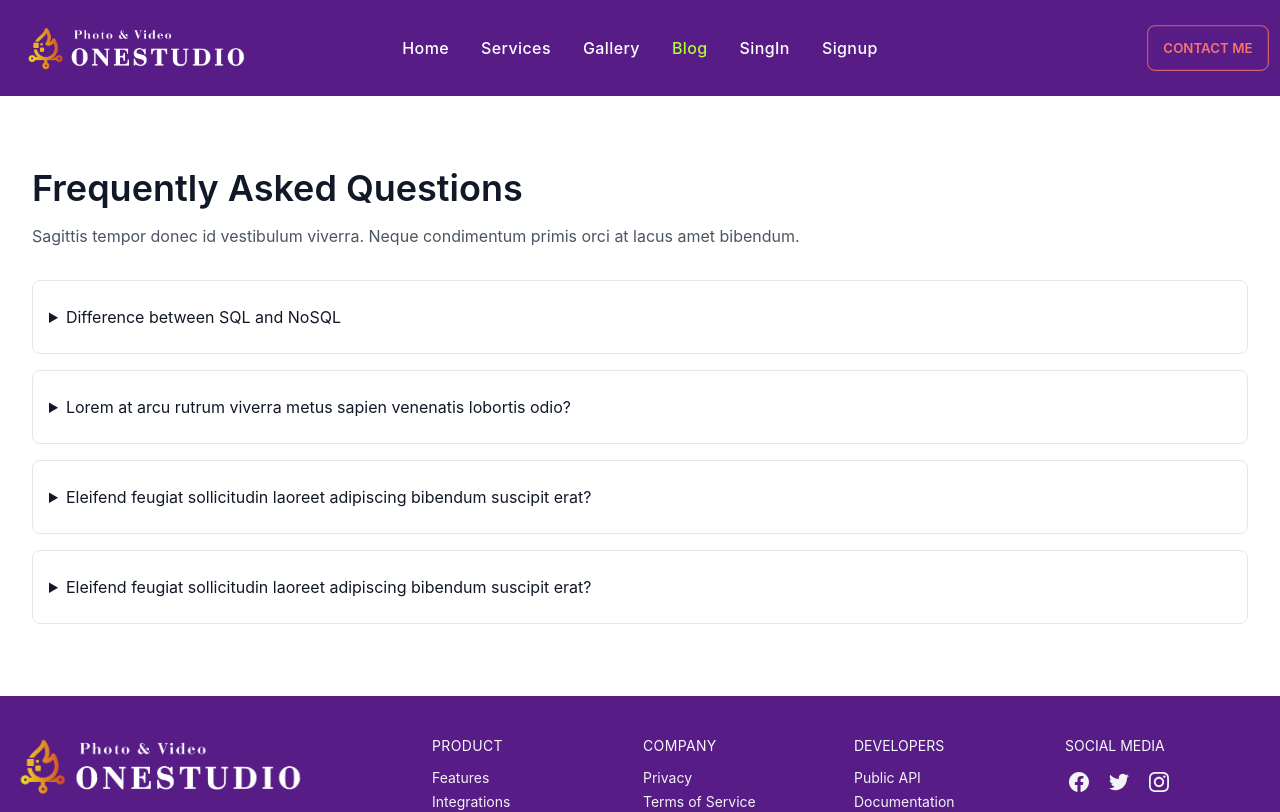
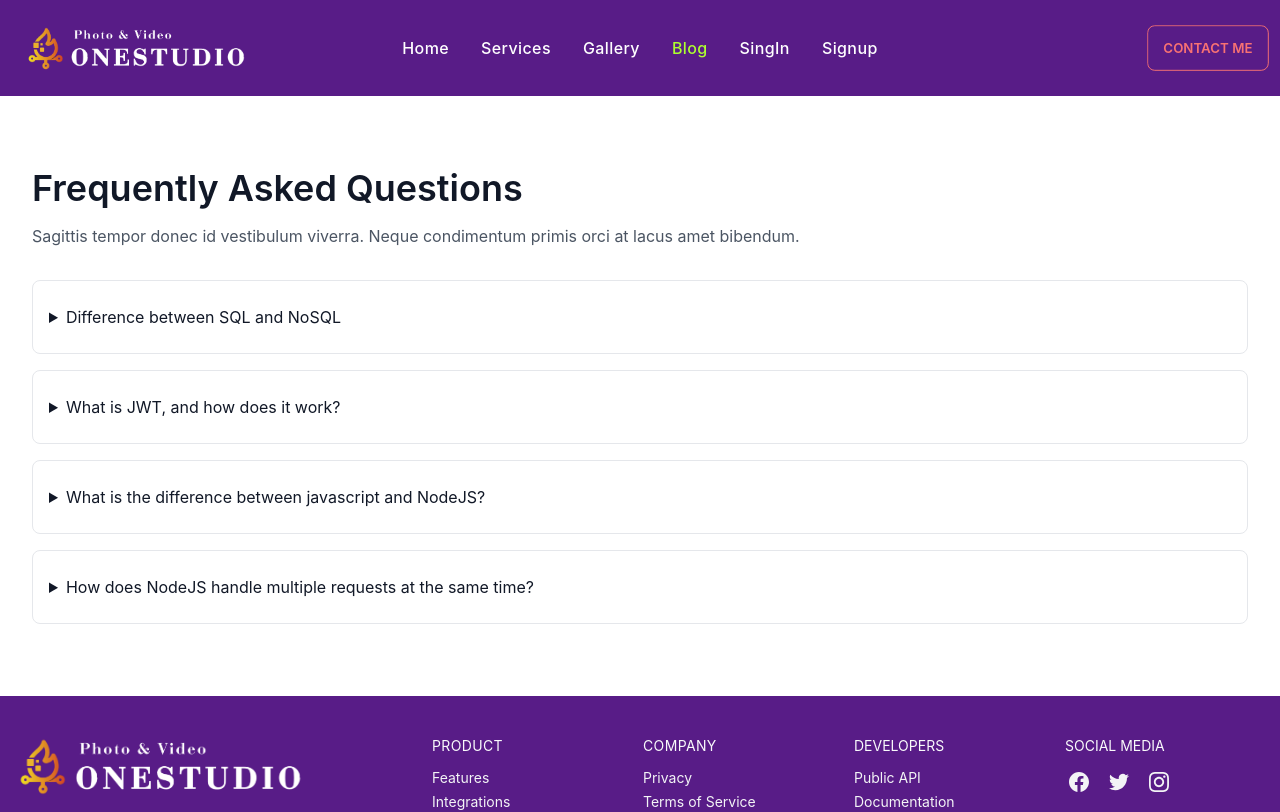
Before and after one commit to Iambijoy656/one_studio-client-site, a React (Create React App) app: page /blog in a window 1280 px wide. Shown: the top 812 px of the page. Built offline with nearby package versions, Linux system fonts and the light colour scheme; no server answers.

Commit message:
blog done

```diff
--- a/src/Pages/Blog/Blog.js
+++ b/src/Pages/Blog/Blog.js
@@ -12,16 +12,16 @@ const Blog = () => {
                         <p className="px-4 py-6 pt-0 ml-4 -mt-4 text-gray-400">SQL is the programming language used to interface with relational databases. (Relational databases model data as records in rows and tables with logical links between them). NoSQL is a class of DBMs that are non-relational and generally do not use SQL. </p>
                     </details>
                     <details className="w-full border rounded-lg">
-                        <summary className="px-4 py-6 focus:outline-none focus-visible:ring-violet-400">Lorem at arcu rutrum viverra metus sapien venenatis lobortis odio?</summary>
-                        <p className="px-4 py-6 pt-0 ml-4 -mt-4 text-gray-400">Tincidunt ut hac condimentum rhoncus phasellus nostra. Magna porttitor egestas tincidunt neque vehicula potenti. </p>
+                        <summary className="px-4 py-6 focus:outline-none focus-visible:ring-violet-400">What is JWT, and how does it work?</summary>
+                        <p className="px-4 py-6 pt-0 ml-4 -mt-4 text-gray-400">What is JWT (JSON Web Token)? JSON Web Token (JWT) is an open standard (RFC 7519) for securely transmitting information between parties as JSON object. It is compact, readable and digitally signed using a private key/ or a public key pair by the Identity Provider(IdP).</p>
                     </details>
                     <details className="w-full border rounded-lg">
-                        <summary className="px-4 py-6 focus:outline-none focus-visible:ring-violet-400">Eleifend feugiat sollicitudin laoreet adipiscing bibendum suscipit erat?</summary>
-                        <p className="px-4 py-6 pt-0 ml-4 -mt-4 text-gray-400">Justo libero tellus integer tincidunt justo semper consequat venenatis aliquet imperdiet. Ultricies urna proin fusce nulla pretium sodales vel magna et massa euismod vulputate sed. </p>
+                        <summary className="px-4 py-6 focus:outline-none focus-visible:ring-violet-400">What is the difference between javascript and NodeJS?</summary>
+                        <p className="px-4 py-6 pt-0 ml-4 -mt-4 text-gray-400">JavaScript is a simple programming language that can be used with any browser that has the JavaScript Engine installed. Node. js, on the other hand, is an interpreter or execution environment for the JavaScript programming language. </p>
                     </details>
                     <details className="w-full border rounded-lg">
-                        <summary className="px-4 py-6 focus:outline-none focus-visible:ring-violet-400">Eleifend feugiat sollicitudin laoreet adipiscing bibendum suscipit erat?</summary>
-                        <p className="px-4 py-6 pt-0 ml-4 -mt-4 text-gray-400">Justo libero tellus integer tincidunt justo semper consequat venenatis aliquet imperdiet. Ultricies urna proin fusce nulla pretium sodales vel magna et massa euismod vulputate sed. </p>
+                        <summary className="px-4 py-6 focus:outline-none focus-visible:ring-violet-400">How does NodeJS handle multiple requests at the same time?</summary>
+                        <p className="px-4 py-6 pt-0 ml-4 -mt-4 text-gray-400">How NodeJS handle multiple client requests? NodeJS receives multiple client requests and places them into EventQueue. NodeJS is built with the concept of event-driven architecture. NodeJS has its own EventLoop which is an infinite loop that receives requests and processes them </p>
                     </details>
                 </div>
             </div>
```
